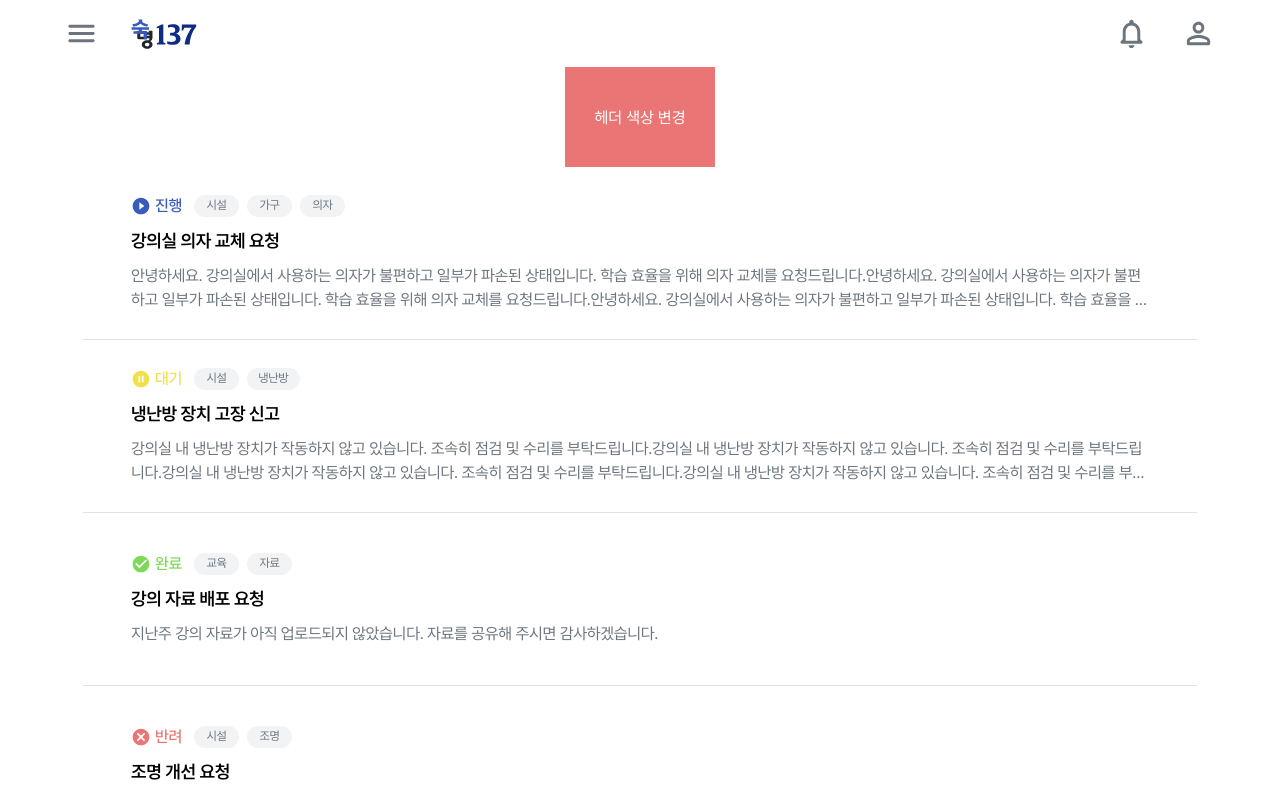
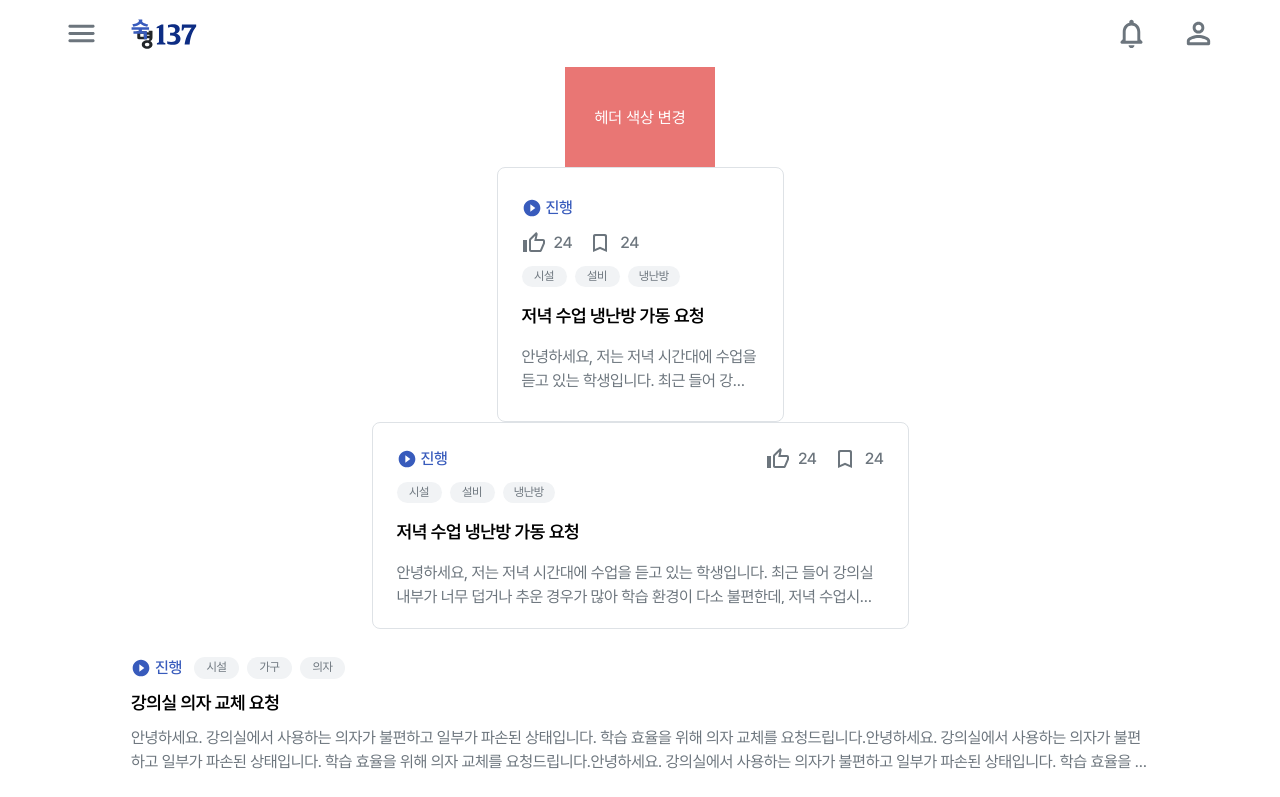
Before and after one commit to waieiches/SM-137-Frontend, a React (Vite) app: page / in a window 1280 px wide. Shown: the top 797 px of the page. Built offline with nearby package versions, Linux system fonts and the light colour scheme.

Commit message:
feat : Interaction 컴포넌트를 contentBox에 추가한다

```diff
--- a/src/App.tsx
+++ b/src/App.tsx
@@ -3,6 +3,8 @@ import ContentList from "./components/content/ContentList";
 import Header from "./components/header/Header";
 import "./reset.css";
 import { StatusType } from "./components/status-button/StatusButton";
+import ContentBox from "./components/content/ContentBox";
+import Interaction from "./components/interaction/Interaction";
 const Wrap = styled.div`
   width: 100%;
   display: flex;
@@ -93,6 +95,8 @@ function App() {
   return (
     <Wrap>
       <Header />
+      <ContentBox type="small" />
+      <ContentBox type="large" />
       {mockData.map((i) => (
         <ContentList data={i} />
       ))}
--- a/src/components/content/ContentBox.tsx
+++ b/src/components/content/ContentBox.tsx
@@ -2,6 +2,7 @@ import styled from "@emotion/styled";
 import StatusDisplay from "../status-button/StatusDisplay";
 import CategoryTagGroup from "../category-tag/CategoryTagGroup";
 import { Article, Title } from "../../styles/ContentStyle";
+import InteractionGroup from "../interaction/InteractionGroup";
 
 interface ContenteBoxProps {
   type: keyof typeof boxType;
@@ -16,13 +17,11 @@ const boxType = {
     width: "287px",
     height: "255px",
     flex: "column",
-    line: 3,
   },
   large: {
     width: "537px",
     height: "207px",
     flex: "row",
-    line: 2,
   },
 };
 
@@ -33,7 +32,7 @@ const Container = styled.div<ContainerProps>`
   flex-direction: column;
   align-items: start;
   justify-content: center;
-  gap: 0.65rem;
+  gap: 0.67rem;
   background-color: var(--white);
   border: 1px solid var(--gray3-border);
   border-radius: 8px;
@@ -51,9 +50,10 @@ const Container = styled.div<ContainerProps>`
 `;
 //진행상태 + 좋아요/스크랩
 const StatusContainer = styled.div<{ flex: string }>`
+  width: 100%;
   display: inline-flex;
   justify-content: space-between;
-  align-items: center;
+  gap: 0.65rem;
   flex-direction: ${(props) => props.flex};
 `;
 
@@ -67,15 +67,17 @@ const mockData = {
 
 const ContentBox = ({ type = "small" }: ContenteBoxProps) => {
   const boxStyle = boxType[type];
+  const ARTICLE_LINE = 2;
 
   return (
     <Container width={boxStyle.width} height={boxStyle.height}>
       <StatusContainer flex={boxStyle.flex}>
         <StatusDisplay type="inProgress" />
+        <InteractionGroup />
       </StatusContainer>
       <CategoryTagGroup tagArray={mockData.category} />
       <Title>{mockData.title}</Title>
-      <Article line={boxStyle.line}>{mockData.content}</Article>
+      <Article line={ARTICLE_LINE}>{mockData.content}</Article>
     </Container>
   );
 };
--- a/src/components/interaction/Interaction.tsx
+++ b/src/components/interaction/Interaction.tsx
@@ -1,8 +1,80 @@
 import styled from "@emotion/styled";
 import SvgIcon, { SvgIconProps } from "@mui/material/SvgIcon";
+import ThumbUpAltOutlinedIcon from "@mui/icons-material/ThumbUpAltOutlined";
+import ThumbUpAltRoundedIcon from "@mui/icons-material/ThumbUpAltRounded";
+import BookmarkBorderRoundedIcon from "@mui/icons-material/BookmarkBorderRounded";
+import BookmarkRoundedIcon from "@mui/icons-material/BookmarkRounded";
+import { useState } from "react";
 
-const InteractionIcon = styled(SvgIcon)<SvgIconProps>``;
+interface InteractionProps {
+  type: string;
+}
+const Container = styled.div`
+  display: flex;
+  gap: 0.5rem;
+`;
+const UnClickIcon = styled(SvgIcon)<SvgIconProps>`
+  width: 24px;
+  height: 24px;
+  fill: var(--gray5-lowText);
+  cursor: pointer;
+  &:hover {
+    fill: var(--gray6-header);
+  }
+`;
+const ClickIcon = styled(SvgIcon)<SvgIconProps>`
+  width: 24px;
+  height: 24px;
+  fill: ${(props) => props.fill};
+`;
+const Value = styled.pre`
+  color: var(--gray5-lowText);
+`;
 
-const Interaction = () => {};
+const getIcon = (type: string) => {
+  if (type === "thumbUp") {
+    return ThumbUpAltOutlinedIcon;
+  }
+  if (type === "scrap") {
+    return BookmarkBorderRoundedIcon;
+  }
+};
+const getClickIcon = (type: string) => {
+  if (type === "thumbUp") {
+    return ThumbUpAltRoundedIcon;
+  }
+  if (type === "scrap") {
+    return BookmarkRoundedIcon;
+  }
+};
+const getFill = (type: string) => {
+  if (type === "thumbUp") {
+    return "var(--succeess)";
+  }
+  if (type === "scrap") {
+    return "var(--info-dark)";
+  }
+};
+
+const Interaction = ({ type }: InteractionProps) => {
+  const [isClick, setIsClick] = useState(false);
+  const handleClick = () => {
+    setIsClick((prev) => !prev);
+  };
+  return (
+    <Container>
+      {isClick ? (
+        <ClickIcon
+          component={getClickIcon(type)}
+          onClick={handleClick}
+          sx={{ fill: getFill(type) }}
+        />
+      ) : (
+        <UnClickIcon component={getIcon(type)} onClick={handleClick} />
+      )}
+      <Value>24</Value>
+    </Container>
+  );
+};
 
 export default Interaction;
--- /dev/null
+++ b/src/components/interaction/InteractionGroup.tsx
@@ -0,0 +1,18 @@
+import styled from "@emotion/styled";
+import Interaction from "./Interaction";
+
+const Container = styled.div`
+  display: flex;
+  gap: 1rem;
+`;
+
+const InteractionGroup = () => {
+  return (
+    <Container>
+      <Interaction type="thumbUp" />
+      <Interaction type="scrap" />
+    </Container>
+  );
+};
+
+export default InteractionGroup;
```
Also changed, not shown: 1 other file (tests, documents, lock files or other folders).
